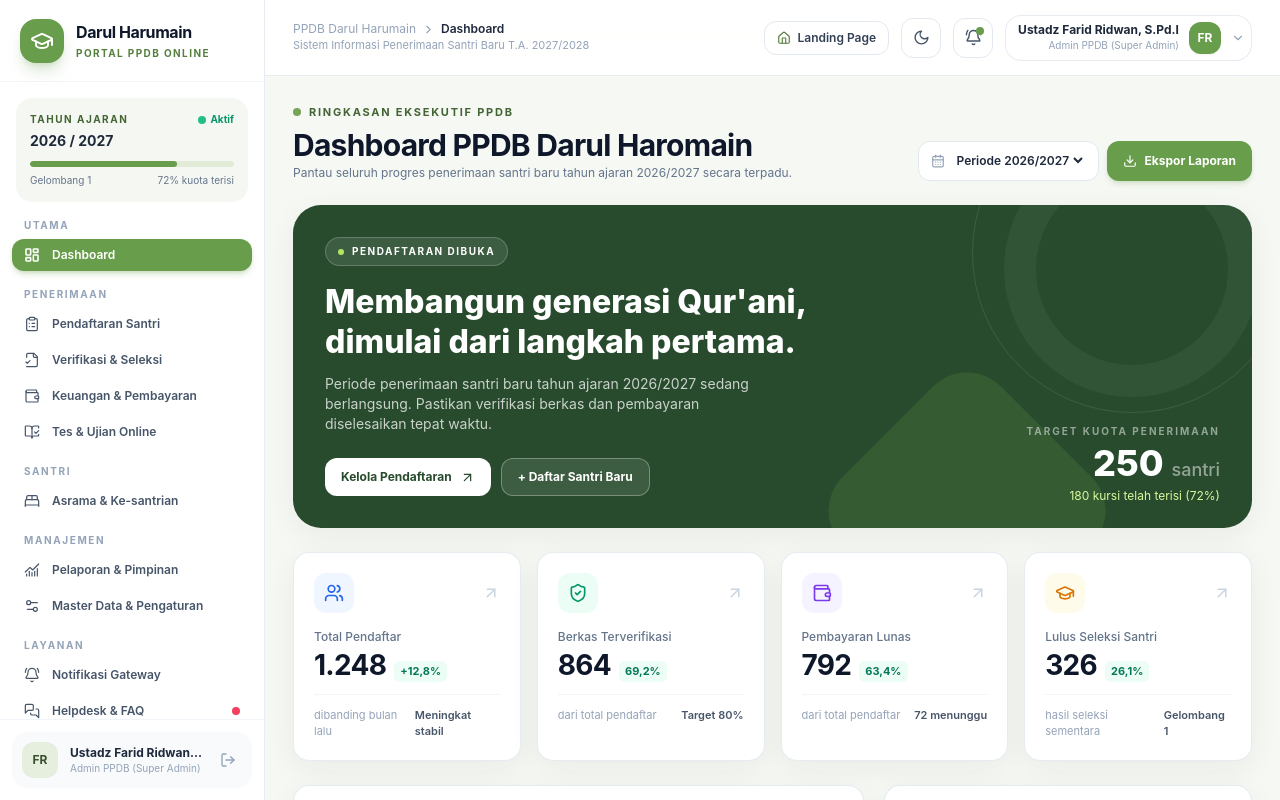
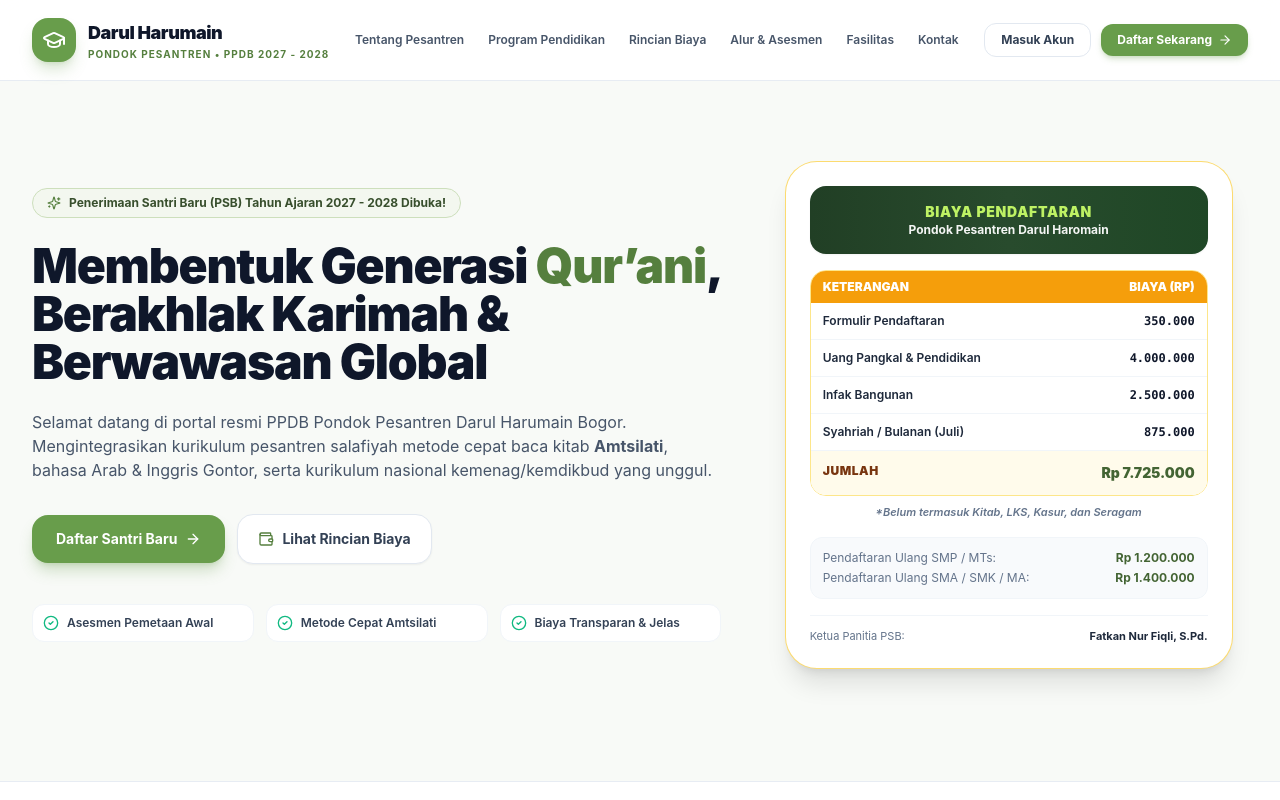
Before and after one commit to molann327-web/Proyek-semester-3-Maulana, a React (Vite) app: page / in a window 1280 px wide. Shown: the top 800 px of the page. Built offline with nearby package versions, Linux system fonts and the light colour scheme.

Commit message:
feat: set Landing Page as default entry view on initial load

```diff
--- a/src/App.jsx
+++ b/src/App.jsx
@@ -23,7 +23,7 @@ import { mockApplicants } from './data/mockApplicants'
 import { mockUsers, mockRoles } from './data/mockUsers'
 
 export default function App() {
-  const [authView, setAuthView] = useState('app') // 'landing' | 'login' | 'register' | 'app'
+  const [authView, setAuthView] = useState('landing') // Default langsung ke Landing Page saat web pertama kali dibuka
   const [activeModule, setActiveModule] = useState('Dashboard')
   const [dark, setDark] = useState(false)
   const [toast, setToast] = useState(null)
```
